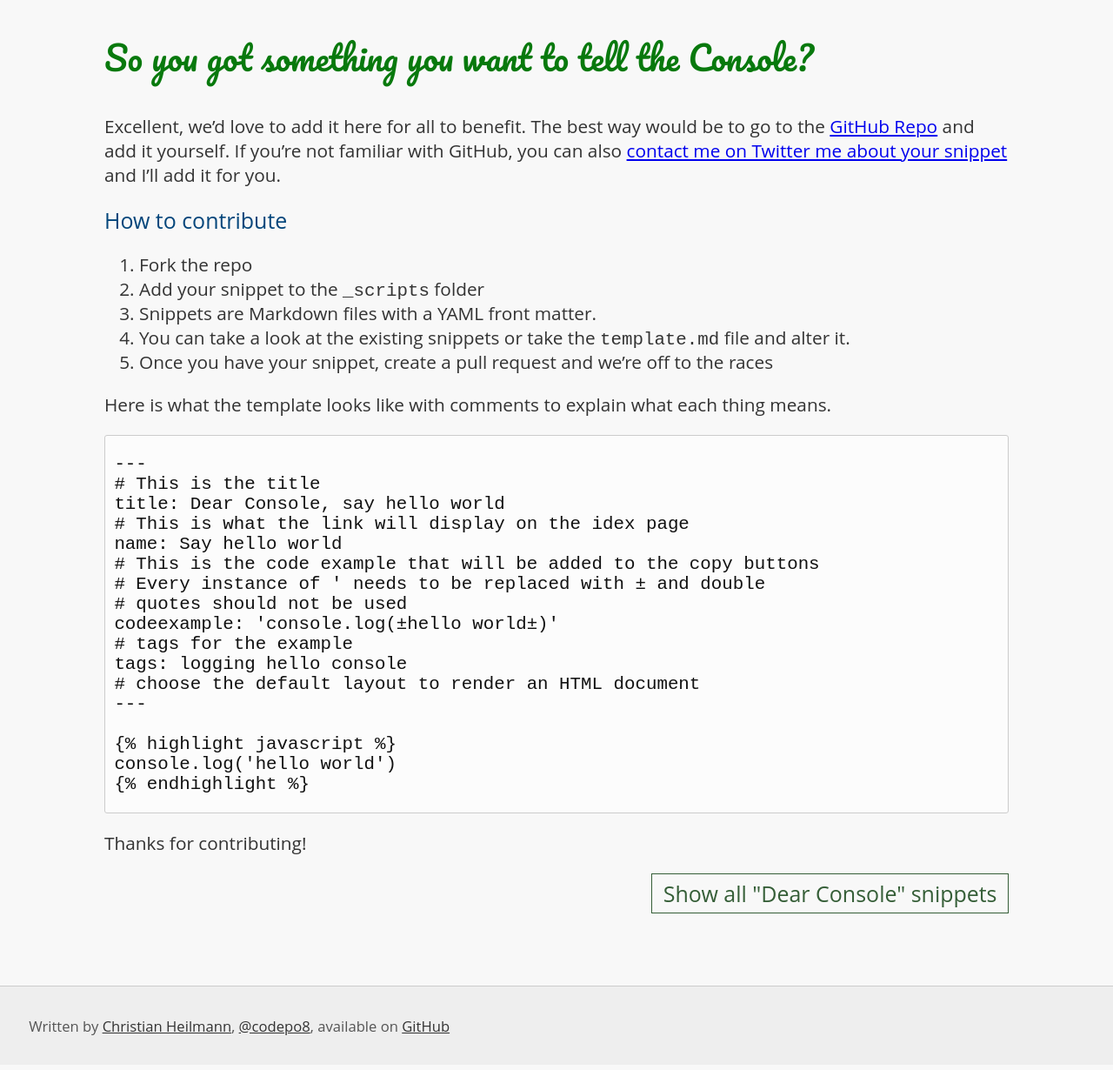
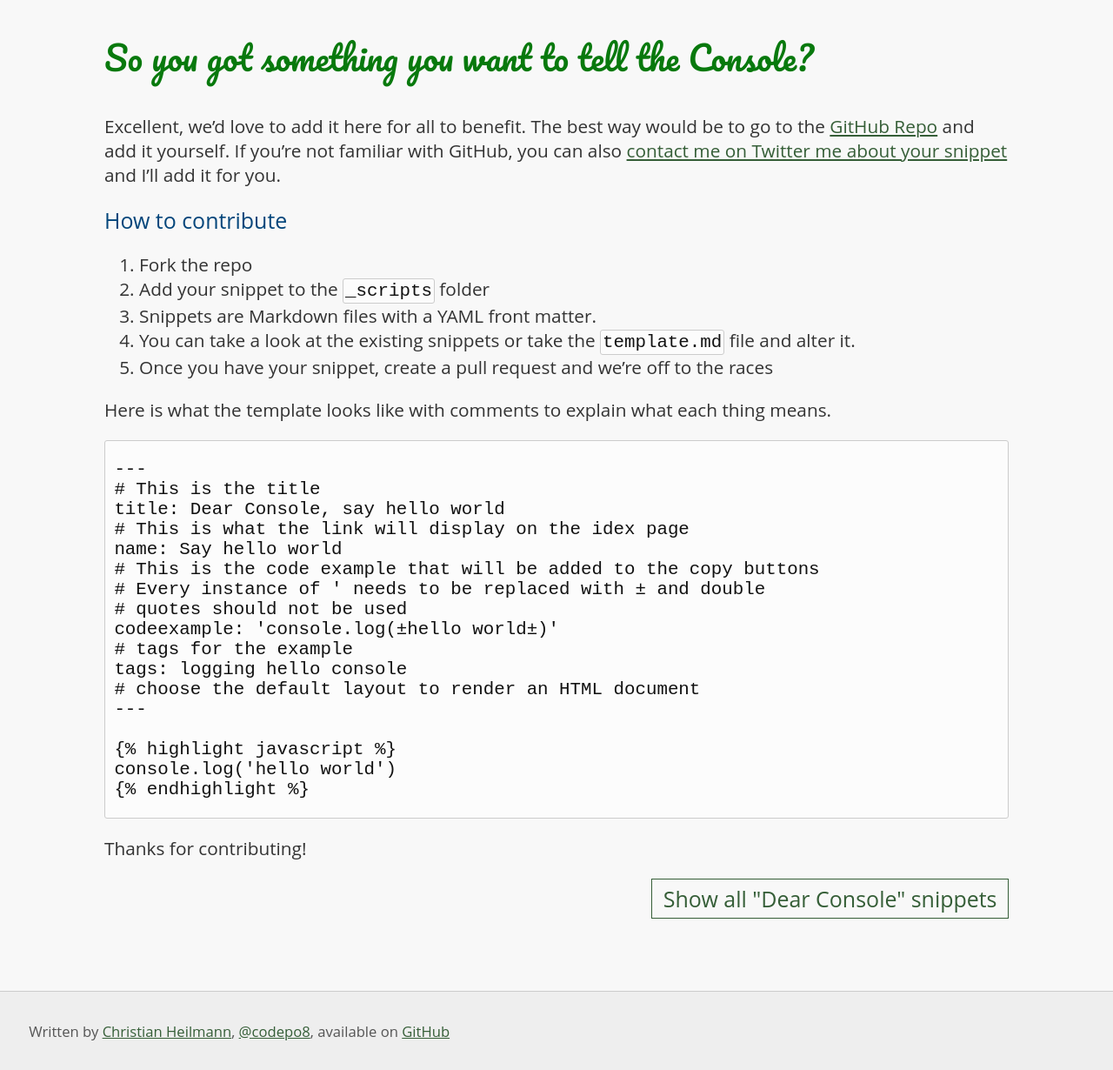
Before and after one commit to codepo8/dearconsole, a Jekyll site: the page built from contribute.md, in a window 1280 px wide. Shown: the whole page at 87% size. Built offline with Jekyll 4.4.1, drawn with Linux system fonts in a browser that asks for light colours.

Commit message:
filtering template and style fixes

```diff
--- a/_layouts/index.html
+++ b/_layouts/index.html
@@ -14,7 +14,7 @@
 
     <div id="tags">
         {% assign taglist  = '' %}
-        {% for s in site.scripts %}
+        {% for s in site.scripts %}{% if s.name != 'Say hello world' %}
           {% assign i = s.tags | join: ',' | append: ',' %}
           {% assign taglist = taglist | append: i %}
         {% endfor %}
@@ -22,7 +22,7 @@
         <button data-tag="all">All topics</button>
         {% for tag in taglist %}
         <button data-tag="{{ tag }}">{{ tag }}</button>
-        {% endfor %}
+        {% endif %}{% endfor %}
     </div>
     {% include whathowwho.html %}
   </article>
--- a/assets/styles.css
+++ b/assets/styles.css
@@ -163,14 +163,17 @@
   padding: 0 .5em;
   overflow: scroll;
 }
-p code {
+ol li code {
   color: var(--codetext);
+  display: inline-block;
   background: var(--codebackground);;
   border: 1px var(--codeborder) solid;
   border-radius: 3px;
   padding: 2px;
 }
-
+p a {
+  color: var(--link);
+}
 output.popup {
   position: fixed;
   top: -20em;
```
Also changed, not shown: index.md (+2 -0 lines).
